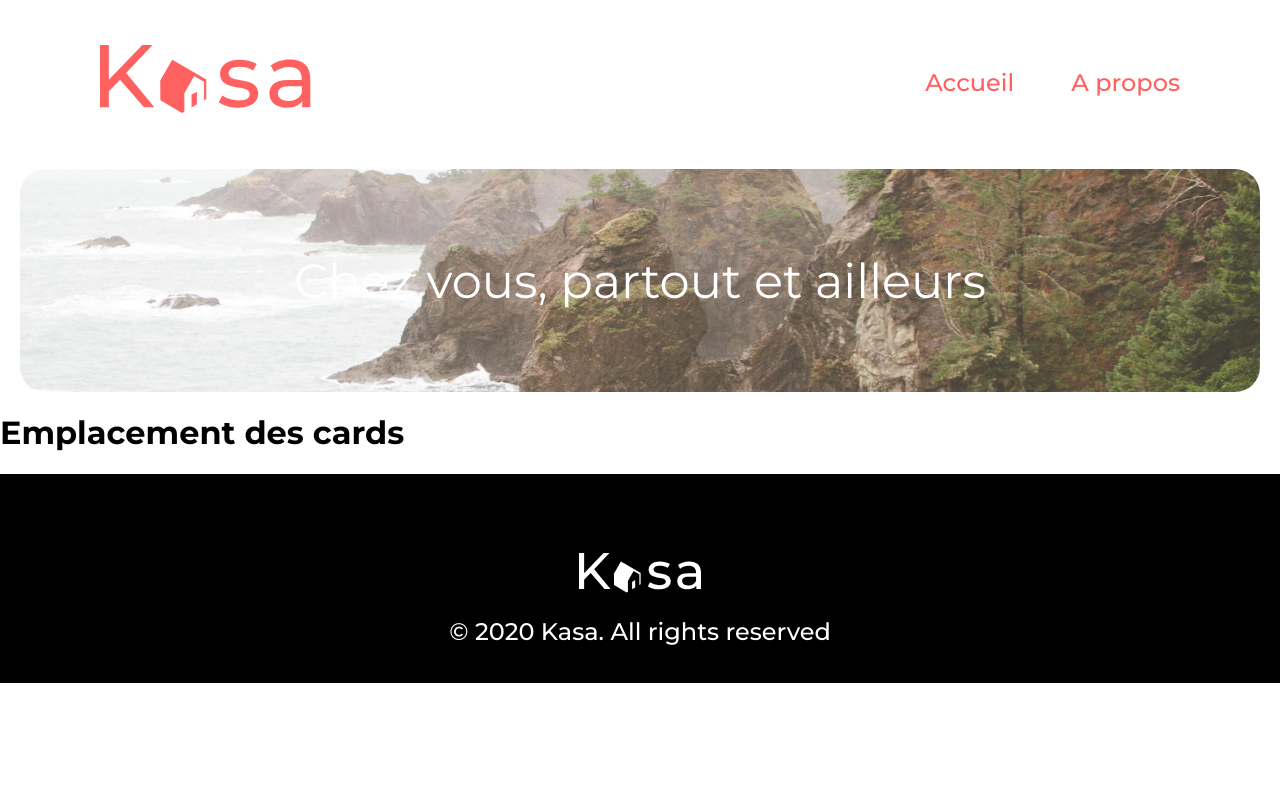
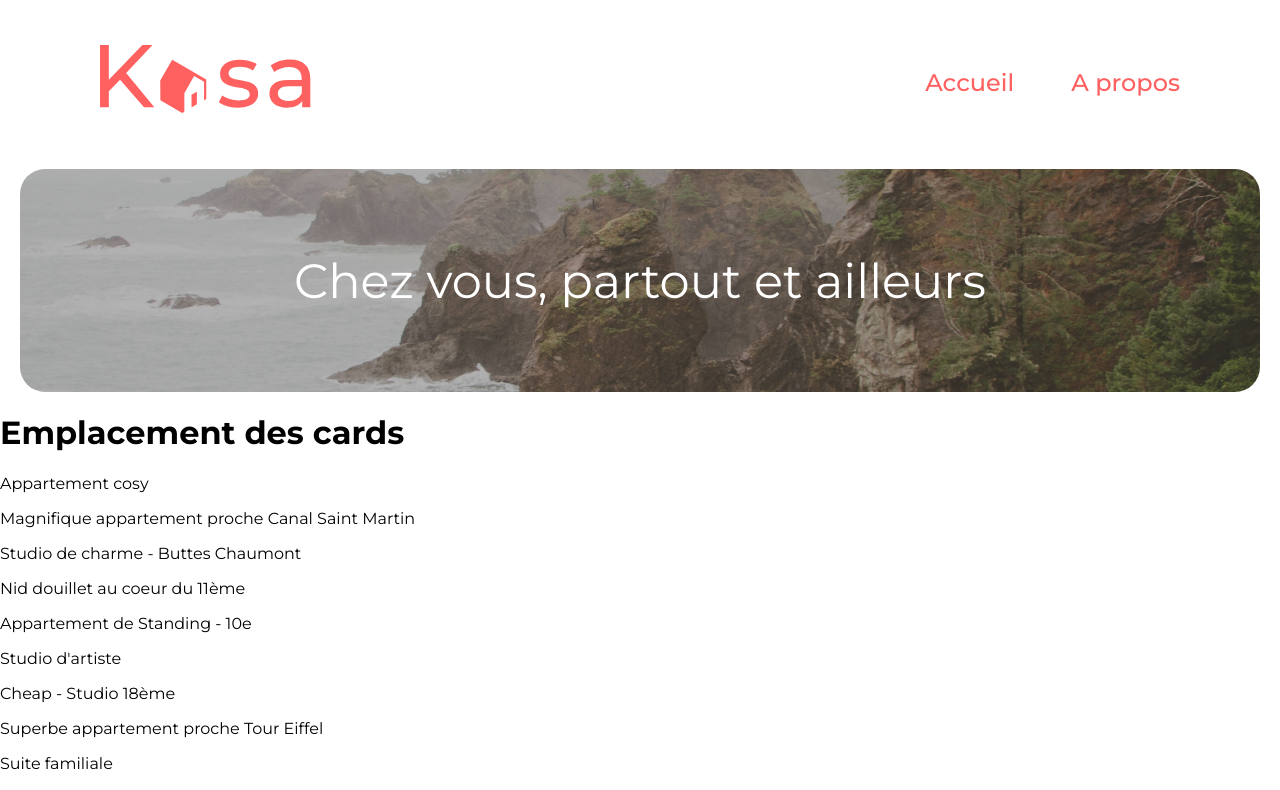
Before and after one commit to SebastienCifuentes/OPC-Projet-08-Kasa, a React (Create React App) app: page / in a window 1280 px wide. Shown: the top 790 px of the page. Built offline with nearby package versions, Linux system fonts and the light colour scheme.

Commit message:
Modif banner home

```diff
--- a/src/App.jsx
+++ b/src/App.jsx
@@ -1,7 +1,7 @@
 import { Routes, Route } from 'react-router-dom';
 import { Header } from './components/Header/Header';
 import { Footer } from './components/Footer/Footer';
-import Home from './components/pages/Home';
+import { Home } from './components/pages/Home';
 import About from './components/pages/About';
 
 function App() {
--- a/src/components/Bannerhome/_banner.scss
+++ b/src/components/Bannerhome/_banner.scss
@@ -5,10 +5,9 @@
     align-items: center;
     justify-content: center;
     border-radius: 25px;
-    background-image: url("/src/assets/bannerhome.png");
+    background: linear-gradient(rgba(0, 0, 0, 0.30), rgba(0, 0, 0, 0.30)), url("/src/assets/bannerhome.png");
     margin: auto;
-/*     filter: brightness(70%);
- */}
+}
 
 .banner-text {
     font-size: 48px;
--- a/src/components/pages/Home.jsx
+++ b/src/components/pages/Home.jsx
@@ -1,11 +1,16 @@
-import React from 'react'
-import Bannerhome from '../Bannerhome/Bannerhome'
+import React from 'react';
+import Bannerhome from '../Bannerhome/Bannerhome';
+import data from '../../datas/logements.json';
 
-export default function Home() {
-    return (
-        <div>
-            <Bannerhome />
-            <h1>Emplacement des cards</h1>
-        </div>
-    )
-}
+export const Home = () => {
+  console.log(data);
+  return (
+    <div>
+      <Bannerhome />
+      <h1>Emplacement des cards</h1>
+      {data.map((d) => (
+        <p>{d.title}</p>
+      ))}
+    </div>
+  );
+};
--- a/src/style/main.css
+++ b/src/style/main.css
@@ -17,10 +17,8 @@ body {
   align-items: center;
   justify-content: center;
   border-radius: 25px;
-  background-image: url("/src/assets/bannerhome.png");
+  background: linear-gradient(rgba(0, 0, 0, 0.3), rgba(0, 0, 0, 0.3)), url("/src/assets/bannerhome.png");
   margin: auto;
-  /*     filter: brightness(70%);
-   */
 }
 
 .banner-text {
```
Also changed, not shown: 1 other file (tests, documents, lock files or other folders).
